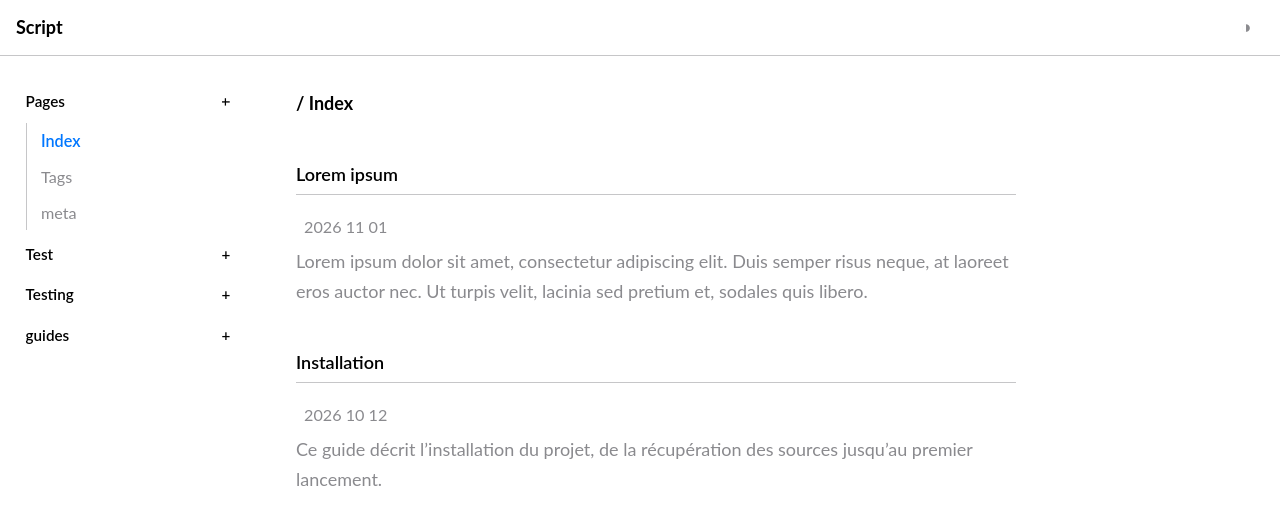
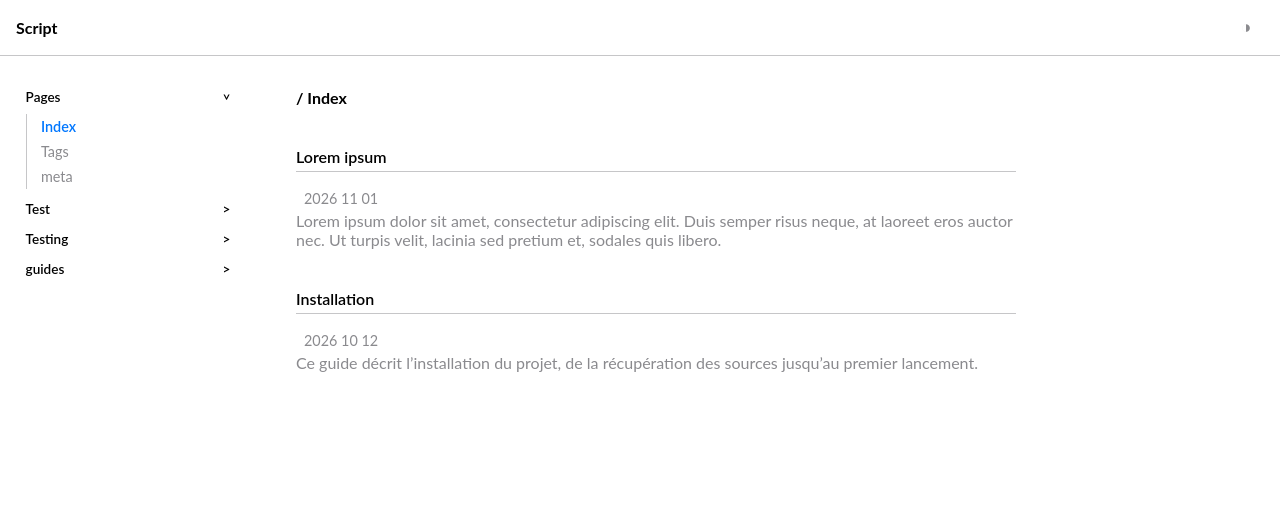
Before and after one commit to script-txt/script-txt.github.io, a Jekyll site: the page built from index.html, in a window 1280 px wide. Shown: the top 525 px of the page. Built offline with Jekyll 4.4.1, drawn with Linux system fonts in a browser that asks for light colours; some web fonts are replaced.

Commit message:
Correct menu buttin, add remote font support

```diff
--- a/_layouts/default.html
+++ b/_layouts/default.html
@@ -33,7 +33,14 @@
 
   * { box-sizing: border-box; }
   html { scroll-behavior: smooth; scroll-padding-top: calc(var(--header-h) + 1rem); }
-  body { margin: 0; background: var(--bg); color: var(--fg); font: 18px/1.7 Lato, sans-serif; }
+  @font-face {
+  font-family: "Lato";
+  src:
+    local("Lato"),
+    url("https://github.com/hakger/latolatin-webfont/blob/4a7162e18a6a01f2ce87dec05c4e4605d8167eb6/fonts/lato-regular.woff2") format("woff2"),
+    url("https://github.com/hakger/latolatin-webfont/blob/4a7162e18a6a01f2ce87dec05c4e4605d8167eb6/fonts/lato-regular.woff") format("woff");
+  }
+  body { margin: 0; background: var(--bg); color: var(--fg); font: 18px/1.7 ; font-family: Lato, system-ui, sans-serif; }
   a { color: inherit; text-decoration: none; }
 
   /* En-tête : fond pleine largeur, contenu limité à la largeur de la page */
@@ -85,7 +92,7 @@
     cursor: pointer; list-style: none;
   }
   .sidebar summary::-webkit-details-marker { display: none; }
-  .sidebar summary::after { content: "+"; transition: transform .15s; }
+  .sidebar summary::after { content: ">"; transition: transform .15s; }
   .sidebar details[open] > summary::after { transform: rotate(90deg); }
   .sidebar summary:hover { background: var(--hover); }
   .sidebar details ul { margin: .2rem 0 .4rem .6rem; padding-left: .3rem; border-left: 1px solid var(--border); }
```
